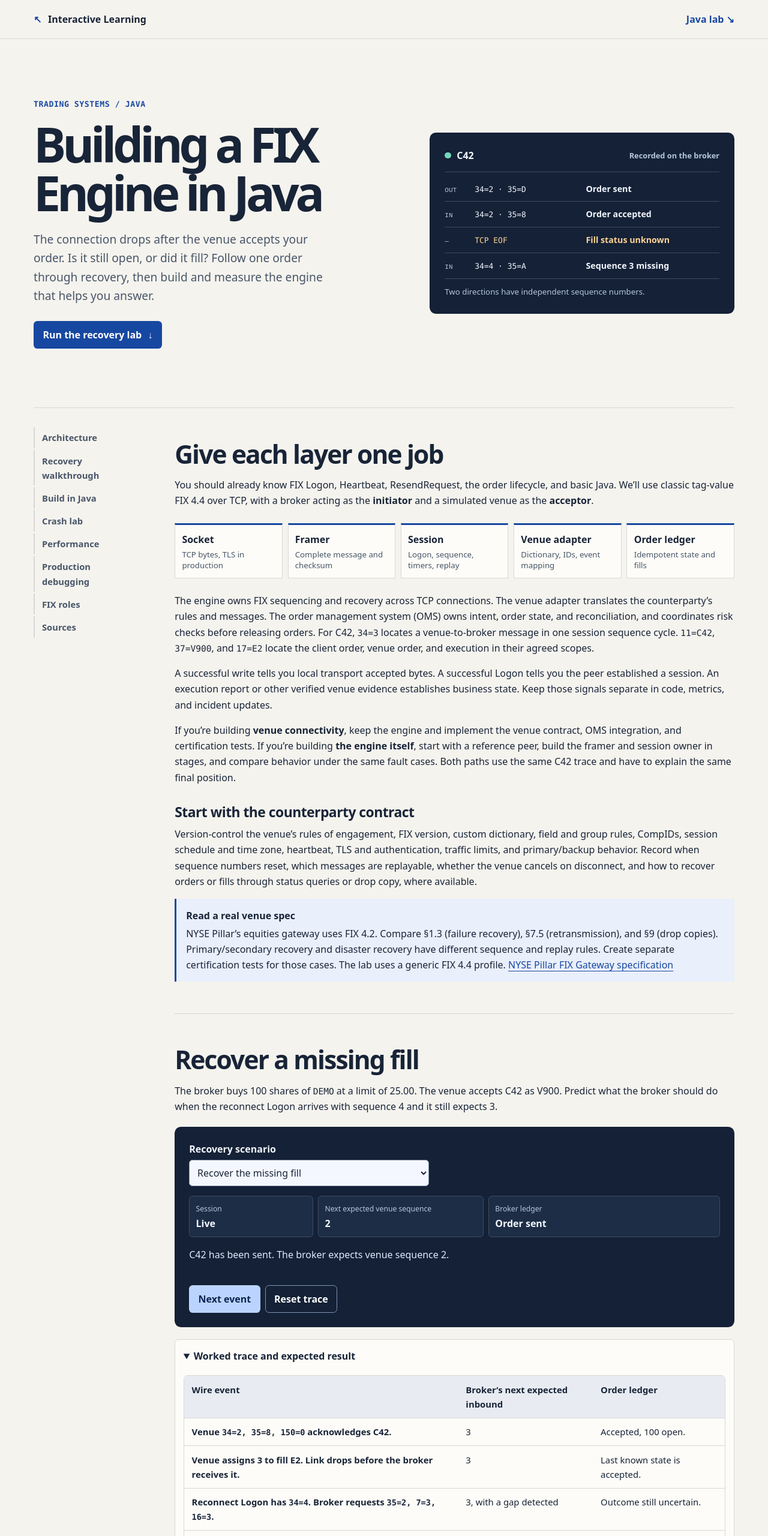
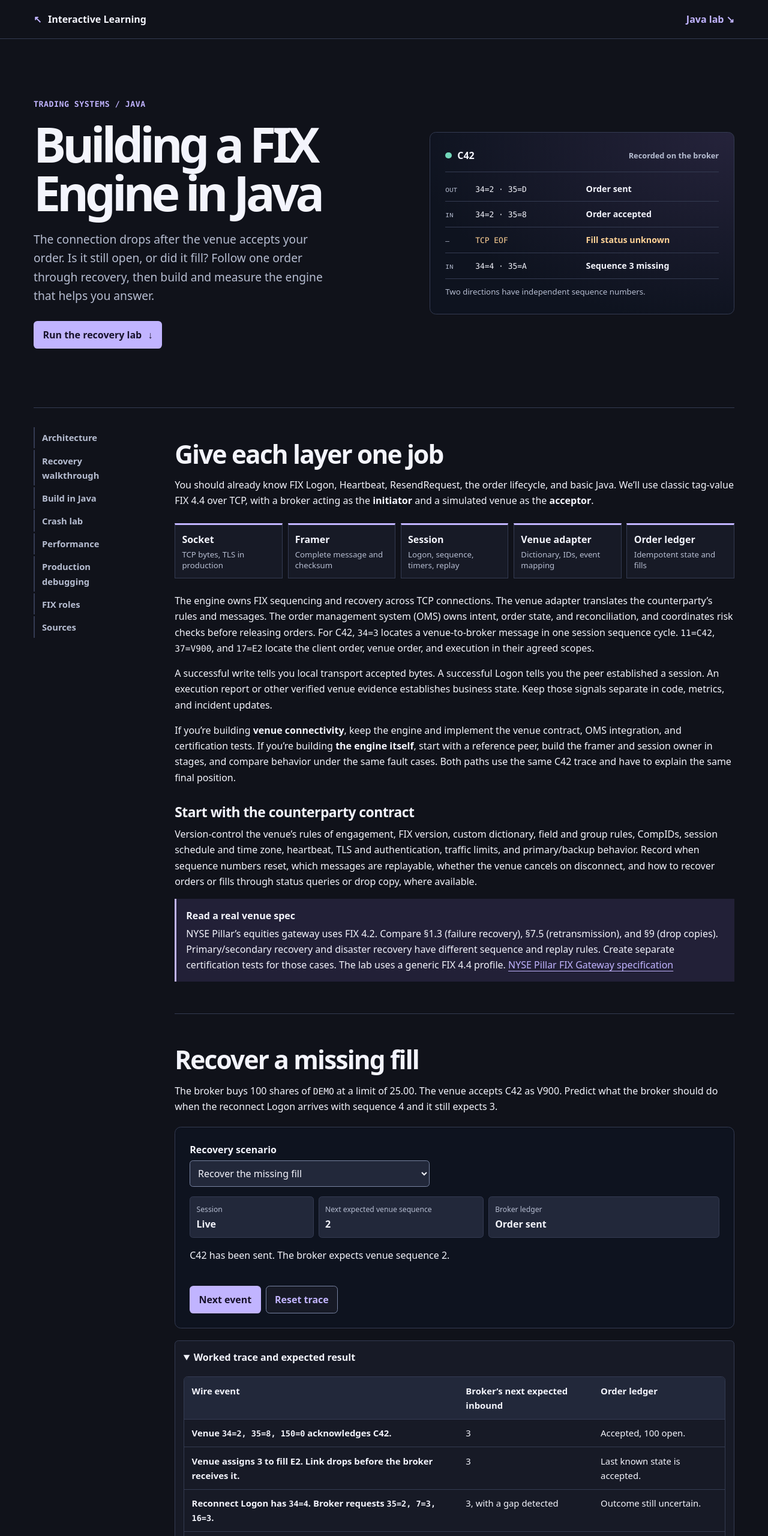
Before and after one commit to williampuk/learning, a plain HTML site: page fix-engine/fix-engine-java/index.html in a window 1280 px wide. Shown: the top 2560 px of the page at 60% size. Drawn offline with Linux system fonts and the light colour scheme.

Commit message:
Apply a dark theme to the Java FIX guide

```diff
--- a/fix-engine/fix-engine-java/lesson.css
+++ b/fix-engine/fix-engine-java/lesson.css
@@ -1,26 +1,28 @@
 :root {
-  color-scheme: light;
-  --paper: #f5f3ee;
-  --surface: #fdfcf8;
-  --ink: #182437;
-  --muted: #485668;
-  --line: #d6d8d6;
-  --blue: #1748a1;
-  --blue-dark: #133681;
-  --blue-soft: #e9effb;
-  --terminal: #142136;
-  --terminal-line: #3c4c64;
-  --terminal-muted: #b7c6dd;
+  color-scheme: dark;
+  --background: #10121a;
+  --surface: #171a26;
+  --surface-raised: #22283a;
+  --text: #f3f4fc;
+  --muted: #b6bdd1;
+  --line: #343b52;
+  --control-line: #7883a2;
+  --accent: #c1b4ff;
+  --accent-hover: #ded5ff;
+  --accent-panel: #222037;
+  --on-accent: #17122b;
+  --terminal: #0e131f;
+  --code: #b7ecdb;
   font: 16px/1.64 system-ui, sans-serif;
 }
 
 *, *::before, *::after { box-sizing: border-box; }
 [hidden] { display: none !important; }
 .visually-hidden { position: absolute; width: 1px; height: 1px; padding: 0; overflow: hidden; clip-path: inset(50%); white-space: nowrap; }
-body { margin: 0; background: var(--paper); color: var(--ink); }
-a { color: var(--blue); text-underline-offset: .22em; }
-a:hover { color: var(--blue-dark); }
-:focus-visible { outline: 3px solid #1c64d1; outline-offset: 4px; }
+body { margin: 0; background: var(--background); color: var(--text); }
+a { color: var(--accent); text-underline-offset: .22em; }
+a:hover { color: var(--accent-hover); }
+:focus-visible { outline: 3px solid var(--accent-hover); outline-offset: 4px; }
 code, pre, .eyebrow { font-family: ui-monospace, "SFMono-Regular", Consolas, monospace; }
 code { font-size: .91em; overflow-wrap: anywhere; }
 p, li, dd { overflow-wrap: anywhere; }
@@ -33,74 +35,69 @@ ol, ul { padding-inline-start: 1.4em; }
 li + li { margin-top: .45em; }
 
 .shell { width: min(73rem, calc(100% - 3rem)); margin-inline: auto; }
-.skip { position: absolute; top: .6rem; left: .6rem; z-index: 2; background: white; padding: .5rem 1rem; transform: translateY(-180%); }
+.skip { position: absolute; top: .6rem; left: .6rem; z-index: 2; background: var(--surface-raised); padding: .5rem 1rem; transform: translateY(-180%); }
 .skip:focus { transform: none; }
 .site-header { border-bottom: 1px solid var(--line); }
 .topbar { min-height: 4rem; display: flex; align-items: center; justify-content: space-between; gap: 1rem; }
 .topbar a { font-weight: 700; text-decoration: none; }
 .topbar a:hover { text-decoration: underline; }
-.brand { color: var(--ink); }
-.brand span { margin-right: .4rem; color: var(--blue); }
+.brand { color: var(--text); }
+.brand span { margin-right: .4rem; color: var(--accent); }
 .top-link { white-space: nowrap; }
 
 .hero { display: grid; grid-template-columns: 1.15fr 1fr; gap: clamp(1.6rem, 6vw, 5.5rem); align-items: center; padding-block: clamp(2.2rem, 7.7vw, 6.1rem); }
-.eyebrow { color: var(--blue); font-size: .82rem; font-weight: 750; letter-spacing: .045em; text-transform: uppercase; }
+.eyebrow { color: var(--accent); font-size: .82rem; font-weight: 750; letter-spacing: .045em; text-transform: uppercase; }
 h1 { margin: 0; font-size: clamp(2.9rem, 6.3vw, 5.25rem); letter-spacing: -.075em; line-height: 1; text-wrap: initial; }
 .lede { max-width: 46ch; margin: 1.35rem 0 1.65rem; color: var(--muted); font-size: clamp(1.02rem, 2vw, 1.2rem); }
 .button, button {
   display: inline-flex; align-items: center; justify-content: center; gap: .65rem;
   min-height: 2.75rem; border: 1px solid transparent; border-radius: .4rem;
-  padding: .55rem .9rem; background: var(--blue); color: white;
+  padding: .55rem .9rem; background: var(--accent); color: var(--on-accent);
   font: inherit; font-weight: 700; text-decoration: none; cursor: pointer;
 }
-.button:hover, button:hover { background: var(--blue-dark); color: white; }
+.button:hover, button:hover { background: var(--accent-hover); color: var(--on-accent); }
 button:disabled { cursor: default; opacity: .75; }
-.secondary { color: var(--blue); background: var(--surface); border-color: #a8b8d5; }
-.secondary:hover { color: var(--blue-dark); background: var(--blue-soft); }
+.secondary { color: var(--accent); background: var(--surface); border-color: var(--control-line); }
+.secondary:hover { color: var(--accent-hover); background: var(--accent-panel); }
 
-.hero-trace, .trace-lab { background: var(--terminal); color: #f2f6ff; border-radius: .65rem; }
-.hero-trace { min-width: 0; margin: 0; padding: clamp(.9rem, 2.4vw, 1.55rem); }
-.hero-trace figcaption { display: flex; gap: .6rem; align-items: center; font-weight: 750; border-bottom: 1px solid var(--terminal-line); padding-bottom: .85rem; }
-.hero-trace figcaption span:last-child { color: var(--terminal-muted); margin-left: auto; font-size: .8rem; text-align: right; }
+.hero-trace, .trace-lab { background: var(--terminal); border: 1px solid var(--line); border-radius: .65rem; }
+.hero-trace { min-width: 0; margin: 0; padding: clamp(.9rem, 2.4vw, 1.55rem); background-image: radial-gradient(ellipse at top right, #25233b, transparent 75%); }
+.hero-trace figcaption { display: flex; gap: .6rem; align-items: center; font-weight: 750; border-bottom: 1px solid var(--line); padding-bottom: .85rem; }
+.hero-trace figcaption span:last-child { color: var(--muted); margin-left: auto; font-size: .8rem; text-align: right; }
 .signal { width: .65rem; height: .65rem; border-radius: 50%; background: #72d7ba; flex: none; }
 .hero-trace ol { padding: 0; margin: .4rem 0; list-style: none; }
-.hero-trace li { display: grid; grid-template-columns: 3em minmax(7em, .8fr) minmax(0, 1fr); align-items: baseline; gap: .45rem; border-bottom: 1px solid var(--terminal-line); margin: 0; padding: .58rem 0; font-size: .89rem; }
-.hero-trace li > span { color: var(--terminal-muted); font: .78em ui-monospace, monospace; }
+.hero-trace li { display: grid; grid-template-columns: 3em minmax(7em, .8fr) minmax(0, 1fr); align-items: baseline; gap: .45rem; border-bottom: 1px solid var(--line); margin: 0; padding: .58rem 0; font-size: .89rem; }
+.hero-trace li > span { color: var(--muted); font: .78em ui-monospace, monospace; }
 .hero-trace li strong { font-weight: 650; }
 .hero-trace .cut { color: #ffd296; }
-.hero-trace p { color: var(--terminal-muted); font-size: .83rem; margin-top: .7rem; }
+.hero-trace p { color: var(--muted); font-size: .83rem; margin-top: .7rem; }
 
 .layout { border-top: 1px solid var(--line); display: grid; grid-template-columns: 11.5rem minmax(0, 1fr); gap: clamp(1.5rem, 4vw, 4rem); }
 .outline { position: sticky; top: 1.3rem; align-self: start; padding-block: 2rem; display: grid; gap: .18rem; }
 .outline a { border-left: 2px solid var(--line); padding: .35rem .75rem; color: var(--muted); text-decoration: none; font-size: .92rem; font-weight: 650; }
-.outline a:hover, .outline a:focus-visible { border-color: var(--blue); color: var(--blue); }
+.outline a:hover, .outline a:focus-visible { border-color: var(--accent); color: var(--accent); }
 .lesson { min-width: 0; }
 .chapter { padding: clamp(1.8rem, 5vw, 3.3rem) 0; border-bottom: 1px solid var(--line); scroll-margin-block-start: .5rem; }
 .pipeline { display: grid; grid-template-columns: repeat(5, minmax(0, 1fr)); gap: .55rem; list-style: none; padding: 0; margin: 1.5rem 0; }
-.pipeline li { position: relative; margin: 0; padding: .7rem; border: 1px solid var(--line); background: var(--surface); border-top: 3px solid var(--blue); }
+.pipeline li { position: relative; margin: 0; padding: .7rem; border: 1px solid var(--line); background: var(--surface); border-top: 3px solid var(--accent); }
 .pipeline strong, .pipeline span { display: block; }
 .pipeline span { color: var(--muted); margin-top: .25rem; font-size: .83rem; line-height: 1.35; }
-.note { background: var(--blue-soft); border-left: 3px solid var(--blue); padding: .9rem 1rem; margin-top: 1rem; }
+.note { background: var(--accent-panel); border-left: 3px solid var(--accent); padding: .9rem 1rem; margin-top: 1rem; }
 .note p { margin-top: .25rem; }
 
 .trace-lab { margin-block: 1.3rem; padding: clamp(.85rem, 3vw, 1.5rem); }
 .trace-controls label { font-weight: 700; display: block; }
-select { font: inherit; width: min(100%, 25rem); margin-top: .3rem; min-height: 2.75rem; border-radius: .35rem; border: 1px solid #8393ac; background: #f4f7ff; color: var(--ink); padding: .35rem .55rem; }
+select { font: inherit; width: min(100%, 25rem); margin-top: .3rem; min-height: 2.75rem; border-radius: .35rem; border: 1px solid var(--control-line); background: var(--surface-raised); color: var(--text); padding: .35rem .55rem; }
 .state-grid { display: grid; grid-template-columns: .75fr 1fr 1.4fr; gap: .5rem; margin: 1rem 0; }
-.state-grid div { min-width: 0; padding: .65rem; border: 1px solid var(--terminal-line); border-radius: .35rem; background: #1d2d45; }
-.state-grid dt { font-size: .76rem; color: var(--terminal-muted); }
+.state-grid div { min-width: 0; padding: .65rem; border: 1px solid var(--line); border-radius: .35rem; background: var(--surface-raised); }
+.state-grid dt { font-size: .76rem; color: var(--muted); }
 .state-grid dd { font-weight: 700; margin: .25rem 0 0; line-height: 1.35; }
 .trace-rows { list-style: none; padding: 0; margin: .7rem 0; }
-.trace-rows li { display: grid; grid-template-columns: 9.3rem minmax(0, 1fr); align-items: baseline; border-top: 1px solid var(--terminal-line); padding: .45rem 0; margin: 0; }
-.trace-rows li > span { font-size: .76rem; letter-spacing: .035em; color: var(--terminal-muted); }
-.trace-rows code { color: #b0e9da; }
-.trace-status { color: #e1eaff; min-height: 3em; }
+.trace-rows li { display: grid; grid-template-columns: 9.3rem minmax(0, 1fr); align-items: baseline; border-top: 1px solid var(--line); padding: .45rem 0; margin: 0; }
+.trace-rows li > span { font-size: .76rem; letter-spacing: .035em; color: var(--muted); }
+.trace-rows code { color: var(--code); }
+.trace-status { min-height: 3em; }
 .actions { display: flex; flex-wrap: wrap; gap: .5rem; }
-.trace-lab button:first-child { background: #bbd4ff; color: #0e2452; }
-.trace-lab button:first-child:hover { background: #d6e6ff; }
-.trace-lab .secondary { background: transparent; color: white; border-color: #8093b2; }
-.trace-lab .secondary:hover { background: #253b59; }
-.trace-lab :focus-visible { outline-color: #92d9ff; }
 
 details { margin-block: .75rem; padding: .65rem .85rem; border: 1px solid var(--line); border-radius: .4rem; background: var(--surface); }
 details > :last-child { margin-bottom: .35rem; }
@@ -109,20 +106,20 @@ details[open] summary { margin-bottom: .6rem; }
 .table-wrap { max-width: 100%; overflow-x: auto; margin: 1rem 0; border: 1px solid var(--line); border-radius: .4rem; }
 table { width: 100%; border-collapse: collapse; background: var(--surface); font-size: .93rem; }
 th, td { text-align: left; vertical-align: top; padding: .65rem .8rem; border-bottom: 1px solid var(--line); }
-th { background: #e8ecf2; font-weight: 750; }
+th { background: var(--surface-raised); font-weight: 750; }
 tbody tr:last-child td { border-bottom: 0; }
 td:first-child { font-weight: 650; }
-pre { background: var(--terminal); color: #ebf3ff; padding: .8rem 1rem; border-radius: .45rem; white-space: pre-wrap; overflow-wrap: anywhere; }
+pre { background: var(--terminal); border: 1px solid var(--line); padding: .8rem 1rem; border-radius: .45rem; white-space: pre-wrap; overflow-wrap: anywhere; }
 .file-links { display: flex; flex-wrap: wrap; gap: .25rem 1rem; font-size: .93rem; font-weight: 700; }
 
-.burst-lab { display: grid; grid-template-columns: 1.35fr 1fr; gap: 1rem; padding: 1rem; border: 1px solid #b9c7dd; border-radius: .55rem; background: var(--blue-soft); margin: 1rem 0; }
+.burst-lab { display: grid; grid-template-columns: 1.35fr 1fr; gap: 1rem; padding: 1rem; border: 1px solid var(--line); border-radius: .55rem; background: var(--accent-panel); margin: 1rem 0; }
 .burst-lab label { display: flex; flex-wrap: wrap; justify-content: space-between; gap: .15rem .6rem; font-weight: 700; }
-.burst-lab output { color: var(--blue); font-variant-numeric: tabular-nums; }
-.burst-lab input { width: 100%; accent-color: var(--blue); min-height: 2rem; margin: .4rem 0 0; }
+.burst-lab output { color: var(--accent); font-variant-numeric: tabular-nums; }
+.burst-lab input { width: 100%; accent-color: var(--accent); min-height: 2rem; margin: .4rem 0 0; }
 .range-labels { display: flex; justify-content: space-between; font-size: .79rem; color: var(--muted); margin-bottom: .6rem; }
 .burst-results { align-self: center; padding: .8rem; background: var(--surface); border-radius: .4rem; }
 .burst-results p { margin-bottom: .25rem; }
-.burst-results strong { font-size: 1.2rem; color: var(--blue-dark); font-variant-numeric: tabular-nums; }
+.burst-results strong { font-size: 1.2rem; color: var(--accent); font-variant-numeric: tabular-nums; }
 .footer { padding-block: 1.4rem 2rem; font-weight: 650; }
 
 @media (max-width: 60rem) {
@@ -139,7 +136,7 @@ pre { background: var(--terminal); color: #ebf3ff; padding: .8rem 1rem; border-r
 }
 @media (max-width: 31rem) {
   .pipeline { grid-template-columns: minmax(0, 1fr); gap: .3rem; }
-  .pipeline li { border-top: 1px solid var(--line); border-left: 3px solid var(--blue); padding: .45rem .65rem; }
+  .pipeline li { border-top: 1px solid var(--line); border-left: 3px solid var(--accent); padding: .45rem .65rem; }
   .pipeline span { margin-top: 0; }
   .state-grid { grid-template-columns: 1fr 1fr; }
   .state-grid div:last-child { grid-column: 1 / -1; }
```
Also changed, not shown: fix-engine/fix-engine-java/index.html (+2 -1 lines).
